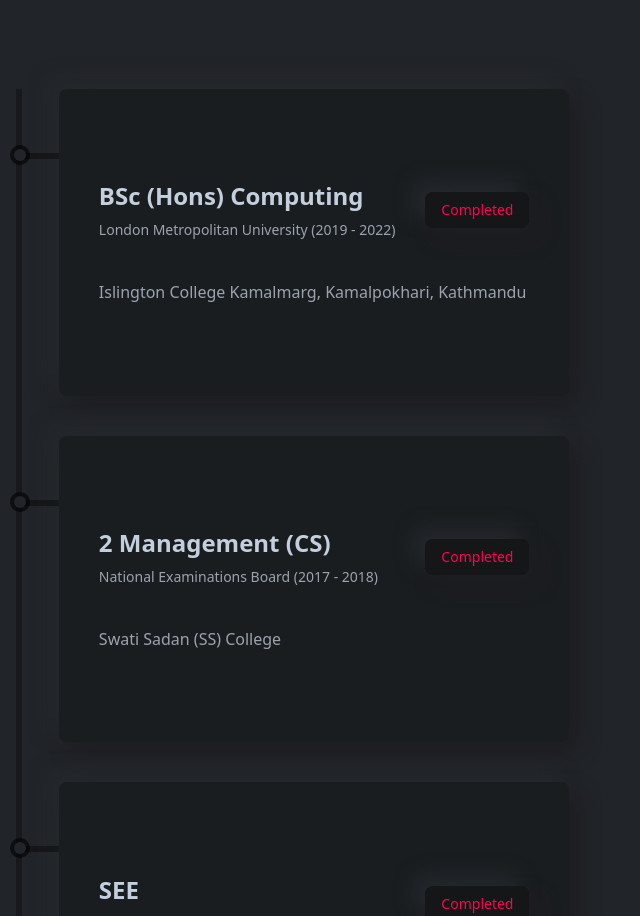
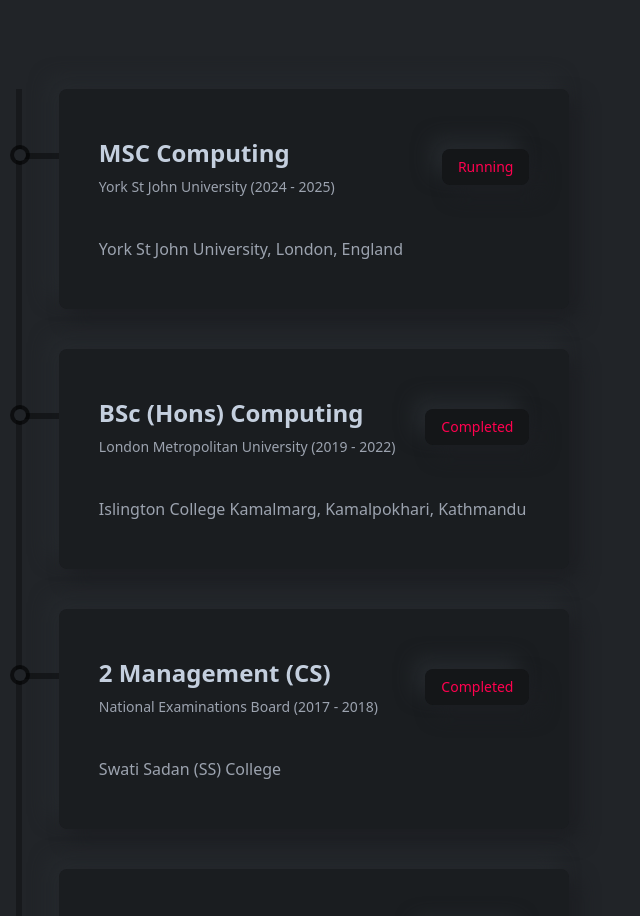
Before and after one commit to Santoosh9/Portfolio, a React (Vite) app: page / in a window 1280 px wide. Shown: the part 1280-2196 px from the top of the page, without its empty margins (0-640 px from the left). Built offline with nearby package versions, Linux system fonts and the light colour scheme.

Commit message:
add education and experience

```diff
--- a/src/components/about/Education.jsx
+++ b/src/components/about/Education.jsx
@@ -15,6 +15,13 @@
           <h2 className="text-3xl md:text-4xl font-bold">Education </h2>
         </div>
         <div className="mt-6 lgl:mt-14 w-full h-[1000px] border-l-[6px] border-l-black border-opacity-30 flex flex-col gap-10">
+
+        <AboutCard
+            title="MSC Computing"
+            subTitle="York St John University   (2024 - 2025)"
+            result="Running"
+            des="York St John University, London, England"
+          />
           <AboutCard
             title="BSc (Hons) Computing"
             subTitle="London Metropolitan University  (2019 - 2022)"
--- a/src/components/about/Experience.jsx
+++ b/src/components/about/Experience.jsx
@@ -14,6 +14,13 @@
           <h2 className="text-4xl font-bold">Job Experience</h2>
         </div>
         <div className="mt-14 w-full h-[1000px] border-l-[6px] border-l-black border-opacity-30 flex flex-col gap-10">
+
+        <AboutCard
+            title="Information Technology Engineer"
+            subTitle=" Nabil Bank  (Aprl 2024 - July 2024)"
+            result="Kathmandu Durbarmarg"
+            des="I am an experienced Information Technology Engineer at Nabil Bank with a strong foundation in software engineering and IT infrastructure management. I specialize in problem-solving, error analysis, DNS management, and IT service management, ensuring seamless and secure operations. My software engineering skills enable me to design, develop, and implement efficient solutions that align with business objectives. I am passionate about delivering innovative technical solutions, enhancing system reliability, and driving digital transformation to support organizational goals."
+          />
           <AboutCard
             title="Web Developer"
             subTitle=" RR Shree School of Technology (October 5 2023 – March 15 2024)"
@@ -45,32 +52,7 @@
           />
         </div>
       </div>
-      {/* <div>
-        <div className="flex flex-col gap-4">
 
-          <h2 className="text-4xl font-bold">Trainer Experience</h2>
-        </div>
-        <div className="mt-14 w-full h-[1000px] border-l-[6px] border-l-black border-opacity-30 flex flex-col gap-10">
-          <AboutCard
-            title="Gym Instructor"
-            subTitle="Rainbow Gym Center (2015 - 2020)"
-            result="DHAKA"
-            des="The training provided by universities in order to prepare people to work in various sectors of the economy or areas of culture."
-          />
-          <AboutCard
-            title="Web Developer and Instructor"
-            subTitle="SuperKing College (2010 - 2014)"
-            result="CANADA"
-            des="Higher education is tertiary education leading to award of an academic degree. Higher education, also called post-secondary education."
-          />
-          <AboutCard
-            title="School Teacher"
-            subTitle="Kingstar Secondary School (2001 - 2010)"
-            result="NEVADA"
-            des="Secondary education or post-primary education covers two phases on the International Standard Classification of Education scale."
-          />
-        </div>
-      </div> */}
     </motion.div>
   );
 };
```
